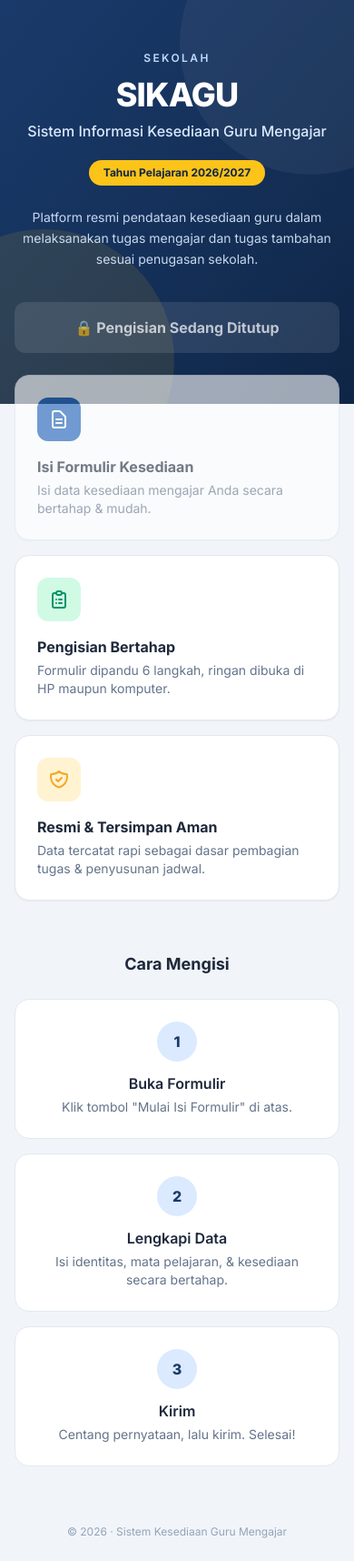
After one commit to Zulfiqri-ganteng/muslimin, a CodeIgniter 4 app: the page made by app/Views/public/home.php in a window 390 px wide. The commit adds this page. Shown: the whole page at 91% size. Run offline with PHP 8.4 and a stand-in for CodeIgniter, Linux system fonts and the light colour scheme; the template is opened without the code that fills it, so the values that code supplies are empty; some libraries are stand-ins or nearby versions.

Commit message:
Tambah landing page + perbaiki responsivitas navigasi form
- Landing page (/) profesional: hero "SIKAGU - Sistem Informasi
  Kesediaan Guru Mengajar", CTA + menu kartu ke form, langkah singkat
- Form dipindah ke /isi; link "Lihat Form Publik" admin diarahkan ke /isi
- Navigasi wizard kini responsif: petunjuk di baris sendiri (tidak
  overflow di HP), padding tombol responsif + whitespace-nowrap,
  hapus breakpoint xs yang tidak valid

Co-Authored-By: Claude Opus 4.8 <noreply@anthropic.com>

```diff
--- a/app/Config/Routes.php
+++ b/app/Config/Routes.php
@@ -5,7 +5,8 @@ use CodeIgniter\Router\RouteCollection;
 /** @var RouteCollection $routes */
 
 // ===================== PUBLIK (GURU) =====================
-$routes->get('/', 'Form::index');
+$routes->get('/', 'Form::home');
+$routes->get('isi', 'Form::index');
 $routes->post('kirim', 'Form::submit');
 $routes->get('terima-kasih', 'Form::success');
 $routes->get('tutup', 'Form::closed');
--- a/app/Views/layouts/admin.php
+++ b/app/Views/layouts/admin.php
@@ -48,7 +48,7 @@
                 <?= $label ?>
             </a>
         <?php endforeach; ?>
-        <a href="<?= site_url('/') ?>" target="_blank" class="flex items-center gap-3 rounded-lg px-3.5 py-2.5 text-sm font-medium text-brand-100 hover:bg-white/10 transition">
+        <a href="<?= site_url('isi') ?>" target="_blank" class="flex items-center gap-3 rounded-lg px-3.5 py-2.5 text-sm font-medium text-brand-100 hover:bg-white/10 transition">
             <svg class="w-5 h-5" fill="none" stroke="currentColor" stroke-width="1.8" viewBox="0 0 24 24"><path stroke-linecap="round" stroke-linejoin="round" d="M10 6H6a2 2 0 00-2 2v10a2 2 0 002 2h10a2 2 0 002-2v-4M14 4h6m0 0v6m0-6L10 14"/></svg>
             Lihat Form Publik
         </a>
--- /dev/null
+++ b/app/Views/public/home.php
@@ -0,0 +1,121 @@
+<?= $this->extend('layouts/public') ?>
+<?= $this->section('content') ?>
+
+<?php
+    // ====== Identitas sistem (ubah di sini bila perlu) ======
+    $systemName = 'SIKAGU';
+    $systemTag  = 'Sistem Informasi Kesediaan Guru Mengajar';
+    // ========================================================
+    $tahun   = esc($setting['academic_year'] ?? '2026/2027');
+    $isOpen  = ! empty($setting['form_open']);
+    $intro   = $setting['form_intro'] ?? 'Platform resmi pendataan kesediaan guru dalam melaksanakan tugas mengajar dan tugas tambahan sesuai penugasan sekolah.';
+?>
+
+<!-- ===================== HERO ===================== -->
+<div class="relative overflow-hidden bg-gradient-to-br from-brand-700 via-brand-800 to-brand-900">
+    <!-- ornamen -->
+    <div class="pointer-events-none absolute -top-24 -right-24 h-72 w-72 rounded-full bg-white/5"></div>
+    <div class="pointer-events-none absolute -bottom-24 -left-24 h-72 w-72 rounded-full bg-gold-400/10"></div>
+
+    <div class="relative max-w-5xl mx-auto px-4 sm:px-6 py-14 sm:py-20 text-center text-white">
+        <?php if (! empty($setting['logo'])): ?>
+            <img src="<?= base_url('uploads/' . esc($setting['logo'])) ?>" alt="Logo" class="h-16 sm:h-20 mx-auto mb-5 object-contain">
+        <?php endif; ?>
+
+        <p class="text-brand-200 text-xs sm:text-sm font-semibold tracking-[0.2em] uppercase"><?= esc($setting['school_name'] ?? 'Sekolah') ?></p>
+
+        <h1 class="mt-3 text-4xl sm:text-6xl font-extrabold tracking-tight"><?= esc($systemName) ?></h1>
+        <p class="mt-2 text-base sm:text-xl font-medium text-brand-100"><?= esc($systemTag) ?></p>
+
+        <span class="inline-block mt-5 bg-gold-400 text-brand-900 text-xs sm:text-sm font-bold px-4 py-1.5 rounded-full">
+            Tahun Pelajaran <?= $tahun ?>
+        </span>
+
+        <p class="mt-6 text-sm sm:text-base text-brand-100/90 max-w-2xl mx-auto leading-relaxed">
+            <?= esc($intro) ?>
+        </p>
+
+        <!-- CTA -->
+        <div class="mt-9 flex flex-col sm:flex-row items-center justify-center gap-3">
+            <?php if ($isOpen): ?>
+                <a href="<?= site_url('isi') ?>" class="group w-full sm:w-auto inline-flex items-center justify-center gap-2 bg-gold-500 hover:bg-gold-400 text-brand-900 font-bold px-8 py-4 rounded-xl shadow-xl shadow-black/20 transition active:scale-95">
+                    <svg class="w-5 h-5" fill="none" stroke="currentColor" stroke-width="2.2" viewBox="0 0 24 24"><path stroke-linecap="round" stroke-linejoin="round" d="M11 5H6a2 2 0 00-2 2v11a2 2 0 002 2h11a2 2 0 002-2v-5m-1.414-9.414a2 2 0 112.828 2.828L11.828 15H9v-2.828l8.586-8.586z"/></svg>
+                    Mulai Isi Formulir Kesediaan
+                    <svg class="w-4 h-4 transition group-hover:translate-x-1" fill="none" stroke="currentColor" stroke-width="2.2" viewBox="0 0 24 24"><path stroke-linecap="round" stroke-linejoin="round" d="M9 5l7 7-7 7"/></svg>
+                </a>
+            <?php else: ?>
+                <span class="w-full sm:w-auto inline-flex items-center justify-center gap-2 bg-white/10 text-white/70 font-bold px-8 py-4 rounded-xl cursor-not-allowed">
+                    🔒 Pengisian Sedang Ditutup
+                </span>
+            <?php endif; ?>
+        </div>
+    </div>
+</div>
+
+<!-- ===================== MENU / FITUR ===================== -->
+<div class="max-w-5xl mx-auto px-4 sm:px-6 -mt-8 sm:-mt-10 pb-4">
+    <div class="grid grid-cols-1 sm:grid-cols-3 gap-4">
+        <!-- Menu utama: Isi Formulir -->
+        <a href="<?= $isOpen ? site_url('isi') : '#' ?>" class="<?= $isOpen ? 'hover:-translate-y-1 hover:shadow-lg' : 'opacity-60 cursor-not-allowed' ?> group bg-white rounded-2xl shadow-sm border border-slate-200 p-6 transition">
+            <div class="flex h-12 w-12 items-center justify-center rounded-xl bg-brand-600 text-white">
+                <svg class="w-6 h-6" fill="none" stroke="currentColor" stroke-width="2" viewBox="0 0 24 24"><path stroke-linecap="round" stroke-linejoin="round" d="M9 12h6m-6 4h6m2 5H7a2 2 0 01-2-2V5a2 2 0 012-2h5.586a1 1 0 01.707.293l5.414 5.414a1 1 0 01.293.707V19a2 2 0 01-2 2z"/></svg>
+            </div>
+            <h3 class="mt-4 font-bold text-slate-800 group-hover:text-brand-700">Isi Formulir Kesediaan</h3>
+            <p class="mt-1 text-sm text-slate-500">Isi data kesediaan mengajar Anda secara bertahap & mudah.</p>
+            <?php if ($isOpen): ?>
+                <span class="mt-3 inline-flex items-center gap-1 text-sm font-semibold text-brand-600">Buka formulir
+                    <svg class="w-4 h-4 transition group-hover:translate-x-1" fill="none" stroke="currentColor" stroke-width="2.2" viewBox="0 0 24 24"><path stroke-linecap="round" stroke-linejoin="round" d="M9 5l7 7-7 7"/></svg>
+                </span>
+            <?php endif; ?>
+        </a>
+
+        <!-- Info: pengisian bertahap -->
+        <div class="bg-white rounded-2xl shadow-sm border border-slate-200 p-6">
+            <div class="flex h-12 w-12 items-center justify-center rounded-xl bg-emerald-100 text-emerald-600">
+                <svg class="w-6 h-6" fill="none" stroke="currentColor" stroke-width="2" viewBox="0 0 24 24"><path stroke-linecap="round" stroke-linejoin="round" d="M9 5H7a2 2 0 00-2 2v12a2 2 0 002 2h10a2 2 0 002-2V7a2 2 0 00-2-2h-2M9 5a2 2 0 002 2h2a2 2 0 002-2M9 5a2 2 0 012-2h2a2 2 0 012 2m-3 7h3m-3 4h3m-6-4h.01M9 16h.01"/></svg>
+            </div>
+            <h3 class="mt-4 font-bold text-slate-800">Pengisian Bertahap</h3>
+            <p class="mt-1 text-sm text-slate-500">Formulir dipandu 6 langkah, ringan dibuka di HP maupun komputer.</p>
+        </div>
+
+        <!-- Info: resmi & aman -->
+        <div class="bg-white rounded-2xl shadow-sm border border-slate-200 p-6">
+            <div class="flex h-12 w-12 items-center justify-center rounded-xl bg-gold-400/20 text-gold-500">
+                <svg class="w-6 h-6" fill="none" stroke="currentColor" stroke-width="2" viewBox="0 0 24 24"><path stroke-linecap="round" stroke-linejoin="round" d="M9 12l2 2 4-4m5.618-4.016A11.955 11.955 0 0112 2.944a11.955 11.955 0 01-8.618 3.04A12.02 12.02 0 003 9c0 5.591 3.824 10.29 9 11.622 5.176-1.332 9-6.03 9-11.622 0-1.042-.133-2.052-.382-3.016z"/></svg>
+            </div>
+            <h3 class="mt-4 font-bold text-slate-800">Resmi &amp; Tersimpan Aman</h3>
+            <p class="mt-1 text-sm text-slate-500">Data tercatat rapi sebagai dasar pembagian tugas & penyusunan jadwal.</p>
+        </div>
+    </div>
+</div>
+
+<!-- ===================== LANGKAH SINGKAT ===================== -->
+<div class="max-w-5xl mx-auto px-4 sm:px-6 py-10">
+    <h2 class="text-center text-lg sm:text-xl font-bold text-slate-800">Cara Mengisi</h2>
+    <div class="mt-6 grid grid-cols-1 sm:grid-cols-3 gap-4 text-center">
+        <?php
+        $langkah = [
+            ['1', 'Buka Formulir', 'Klik tombol "Mulai Isi Formulir" di atas.'],
+            ['2', 'Lengkapi Data', 'Isi identitas, mata pelajaran, & kesediaan secara bertahap.'],
+            ['3', 'Kirim', 'Centang pernyataan, lalu kirim. Selesai!'],
+        ];
+        foreach ($langkah as $l): ?>
+            <div class="bg-white rounded-2xl border border-slate-200 p-6">
+                <div class="mx-auto flex h-11 w-11 items-center justify-center rounded-full bg-brand-100 text-brand-700 font-extrabold"><?= $l[0] ?></div>
+                <h3 class="mt-3 font-semibold text-slate-800"><?= $l[1] ?></h3>
+                <p class="mt-1 text-sm text-slate-500"><?= $l[2] ?></p>
+            </div>
+        <?php endforeach; ?>
+    </div>
+
+    <?php if ($isOpen): ?>
+        <div class="mt-8 text-center">
+            <a href="<?= site_url('isi') ?>" class="inline-flex items-center gap-2 bg-brand-700 hover:bg-brand-800 text-white font-bold px-8 py-3.5 rounded-xl shadow-lg transition active:scale-95">
+                Isi Sekarang
+                <svg class="w-4 h-4" fill="none" stroke="currentColor" stroke-width="2.2" viewBox="0 0 24 24"><path stroke-linecap="round" stroke-linejoin="round" d="M9 5l7 7-7 7"/></svg>
+            </a>
+        </div>
+    <?php endif; ?>
+</div>
+
+<?= $this->endSection() ?>
```
Also changed, not shown: app/Controllers/Form.php (+9 -0 lines), app/Views/public/form.php (+13 -13 lines).
